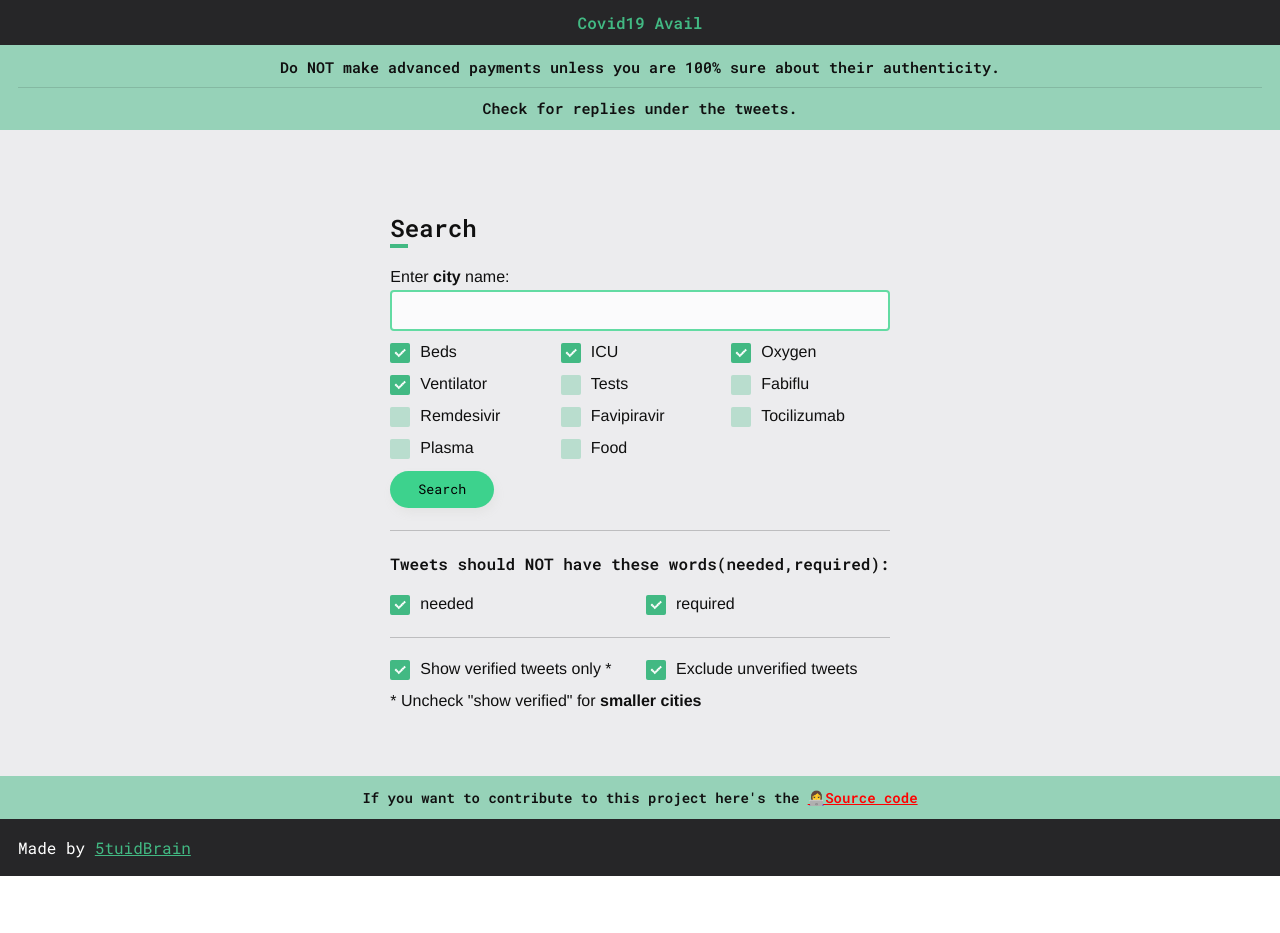
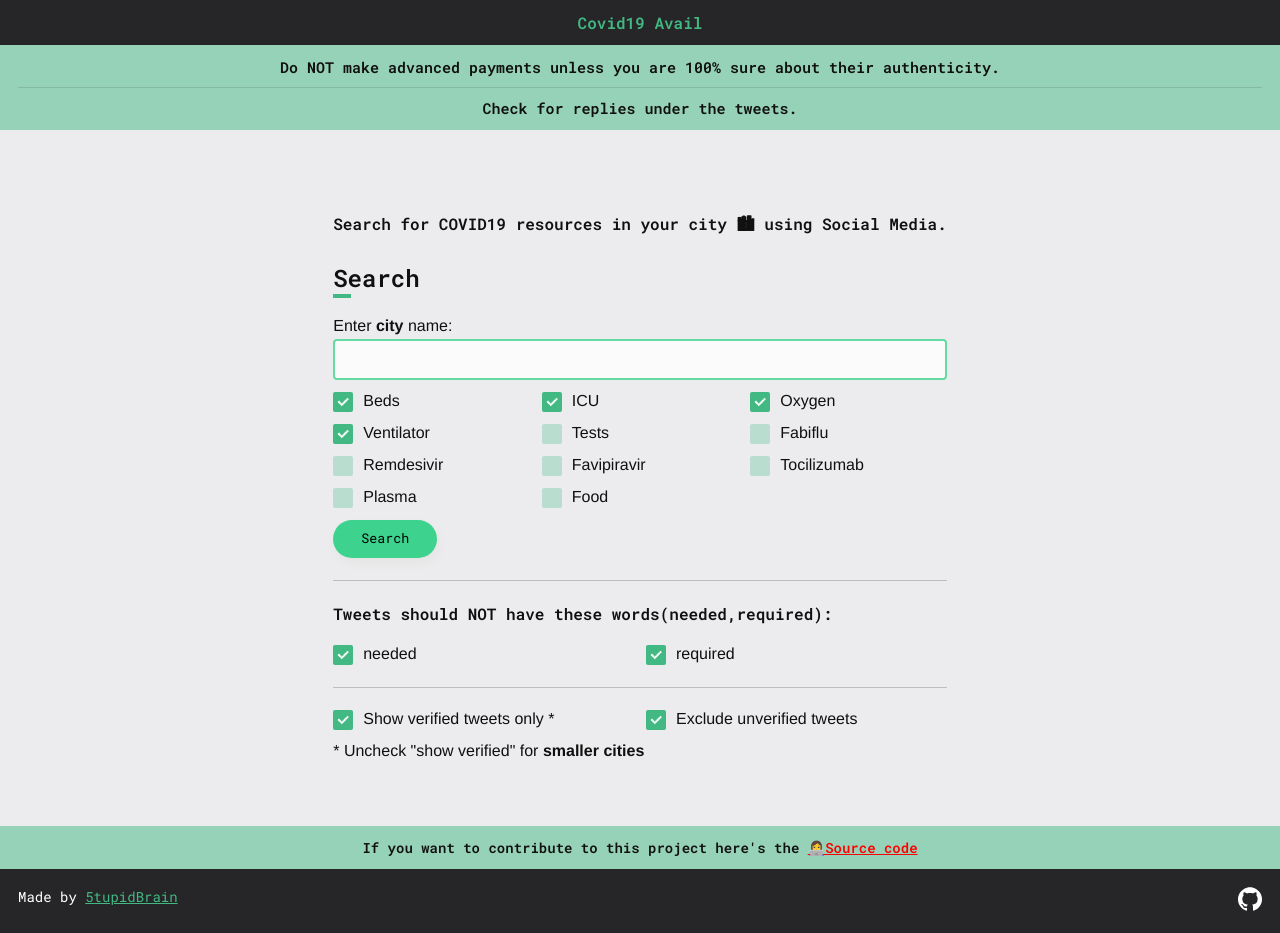
Before and after one commit to saranshhardaha/Covid19-avail, a Vue app: page / in a window 1280 px wide. Before the commit the page ends 876 px from the top, so only its background shows below. Built offline with nearby package versions, Linux system fonts and the light colour scheme.

Commit message:
Fix some Errors

```diff
--- a/src/components/Footer.vue
+++ b/src/components/Footer.vue
@@ -4,7 +4,10 @@
     <a href="">👩‍💻Source code</a>
   </div>
   <footer class="flex-center">
-    <p>Made by <a href="https://github.com/5tupidbrain">5tuidBrain</a></p>
+    <p>Made by <a href="https://github.com/5tupidbrain">5tupidBrain</a></p>
+    <a href="https://github.com/5tupidbrain/Covid19-avail"
+      ><img src="@/assets/img/github-logo.svg" alt=""
+    /></a>
   </footer>
 </template>
 
@@ -12,6 +15,7 @@
 footer {
   background: #262628;
   padding: 18px;
+  font-size: 14px;
   flex-direction: row;
   font-family: "Roboto Mono", monospace;
   justify-content: space-between;
@@ -22,6 +26,11 @@ footer {
 
   p a {
     color: $primary;
+  }
+
+  img {
+    height:24px;
+    filter: invert(1);
   }
 }
 .toast-warning {
--- a/src/views/Home.vue
+++ b/src/views/Home.vue
@@ -5,13 +5,21 @@
       authenticity.
       <hr />
       Check for replies under the tweets.
-      <!-- <br />
-      Make sure search results are sorted by "Latest". -->
     </div>
+
     <section>
+      <h4>Search for COVID19 resources in your city 🏙 using Social Media.</h4>
+
+      <div class="search-container">
         <h1>Search</h1>
         <p>Enter <b>city</b> name:</p>
-      <input type="text" name="cityname" id="city-name" />
+        <input
+          type="text"
+          @keyup.enter="search"
+          name="cityname"
+          id="city-name"
+        />
+
         <div class="checkBoxs">
           <div v-for="(item, key, index) in checkBox" :key="index">
             <input
@@ -29,9 +37,11 @@
         <input type="text" name="other" id="other" />
       </div> -->
         <button class="flex-center" v-on:click="search">Search</button>
+      </div>
 
       <hr />
 
+      <div class="extraOptions">
         <h4>Tweets should NOT have these words(needed,required):</h4>
         <div class="checkBoxs ochk">
           <div v-for="(item, key, index) in excludeKeywords" :key="index">
@@ -44,12 +54,13 @@
             <label :for="`exclude-${index}`">{{ key }}</label>
           </div>
         </div>
-
         <!-- <div class="otherInput">
         <label for="other">Other: </label>
         <input type="text" name="other" id="other" />
       </div> -->
+
         <hr />
+
         <div class="checkBoxs ochk">
           <div v-for="(item, key, index) in includeKeywords" :key="index">
             <input
@@ -62,6 +73,7 @@
           </div>
         </div>
         <p>* Uncheck "show verified" for <b>smaller cities</b></p>
+      </div>
     </section>
   </div>
 </template>
@@ -74,6 +86,7 @@ export default {
   name: "Home",
   setup() {
     let REDIRECT_URL = ref("");
+
     let checkBox = {
       Beds: {
         keywords: ["bed", "beds"],
@@ -150,7 +163,7 @@ export default {
     };
 
     function alsoKeywords() {
-      let keyw = [];
+      let searchKeywords = [];
       let keye = [];
 
       if (includeKeywords.unverified.checked) {
@@ -159,12 +172,15 @@ export default {
           keye.push(element);
         });
       }
-      // verified%20Jabalpur%20(bed%20OR%20beds%20OR%20icu%20OR%20oxygen%20OR%20ventilator%20OR%20ventilators)%20-%22not%20verified%22%20-%22unverified%22%20-%22needed%22%20-%22need%22%20-%22needs%22%20-%22required%22%20-%22require%22%20-%22requires%22%20-%22requirement%22%20-%22requirements%22&f=live
+
+      // Keywords for requirements/Resources
       Object.values(checkBox).map((ele) => {
         if (ele.checked) {
-          keyw.push(`${ele.keywords.join("+OR+")}`);
+          searchKeywords.push(`${ele.keywords.join("+OR+")}`);
         }
       });
+
+      // Excluded Keywords (needed/required)
       Object.values(excludeKeywords).map((ele) => {
         if (ele.checked) {
           ele.keywords.forEach((element) => {
@@ -172,18 +188,22 @@ export default {
           });
         }
       });
+      // Mapping keywords in proper format for url for eg: ` -"KEYWORD" `
       keye = keye.map((k) => `-"${k}"`).join("+");
 
-      return `(${keyw.join("+OR+")})+${keye}&f=live`;
+      return `(${searchKeywords.join("+OR+")})+${keye}&f=live`;
     }
 
     function search() {
       let cityName = document.getElementById("city-name").value;
+
       if (cityName.length !== 0) {
         let BASE_URL = "https://twitter.com/search?q=";
         let keywords = alsoKeywords();
         let isVerified = ref("");
         let query = ref("");
+
+        // Include Verifed keyword
         if (includeKeywords.verified.checked) {
           isVerified.value = includeKeywords.verified.keywords;
           query.value = `${isVerified.value}+${cityName}+${keywords}`;
@@ -192,8 +212,11 @@ export default {
         }
 
         REDIRECT_URL.value = `${BASE_URL}${query.value}`;
+
+        // Open url in different tab
         window.open(REDIRECT_URL.value, "_blank");
       } else {
+        //If cityName Input is empty
         alert("Enter  city name");
       }
     }
@@ -231,10 +254,10 @@ hr {
   font-weight: bold;
   background: rgba($primary, 0.5);
   font-family: "Roboto Mono", monospace;
-}
-.toast-warning hr {
+  hr {
     background: rgba(0, 0, 0, 0.12);
     margin: 10px 0;
+  }
 }
 section {
   margin: 12px;
@@ -267,7 +290,7 @@ section {
     font-family: sans-serif;
     font-size: 15px;
     border-radius: 4px;
-    padding: 10px 18px;
+    padding: 10px 12px;
   }
   button {
     display: flex;
@@ -291,7 +314,7 @@ section {
     box-shadow: 2px 5px 10px #e4e4e4;
 
     &:hover {
-      opacity: 0.85;
+      opacity: 0.75;
     }
 
     &:active {
```
Also changed, not shown: src/assets/img/github-logo.svg (added). Lines whose indentation alone changed are shown as unchanged.
